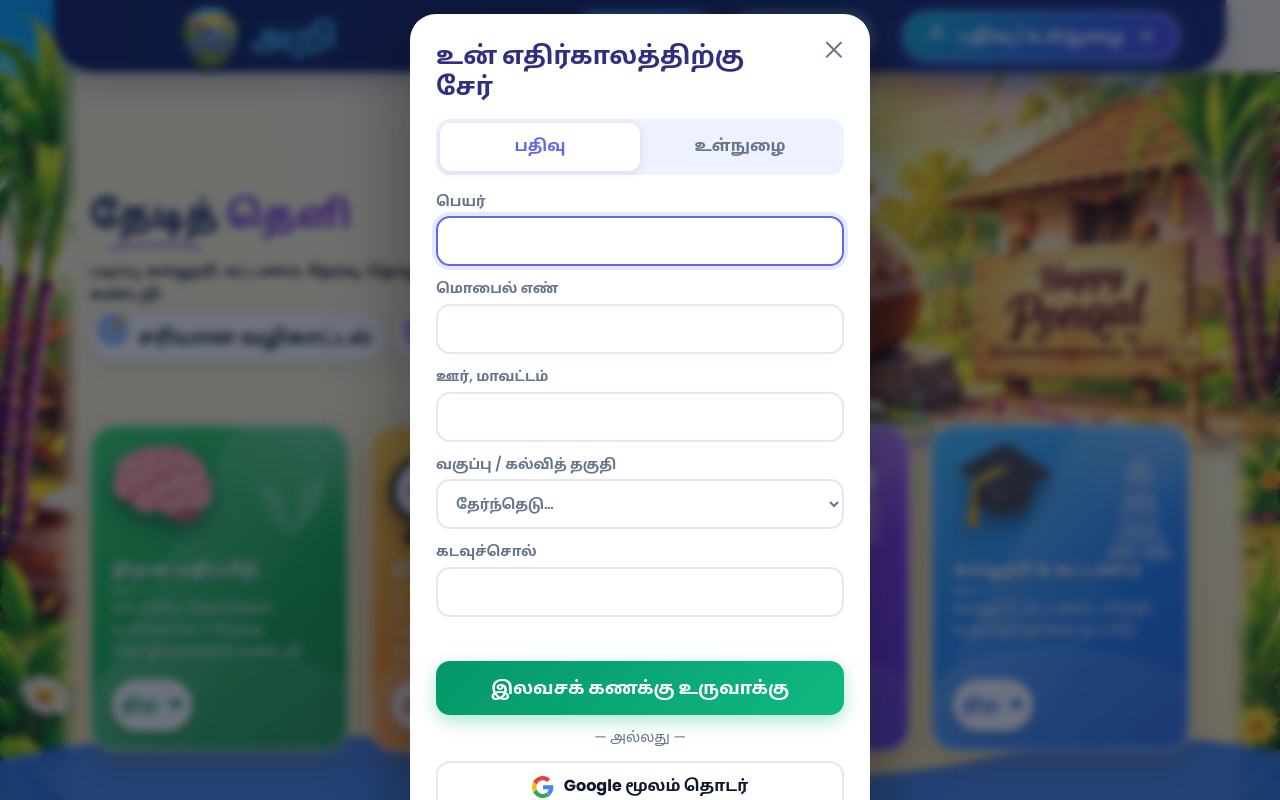
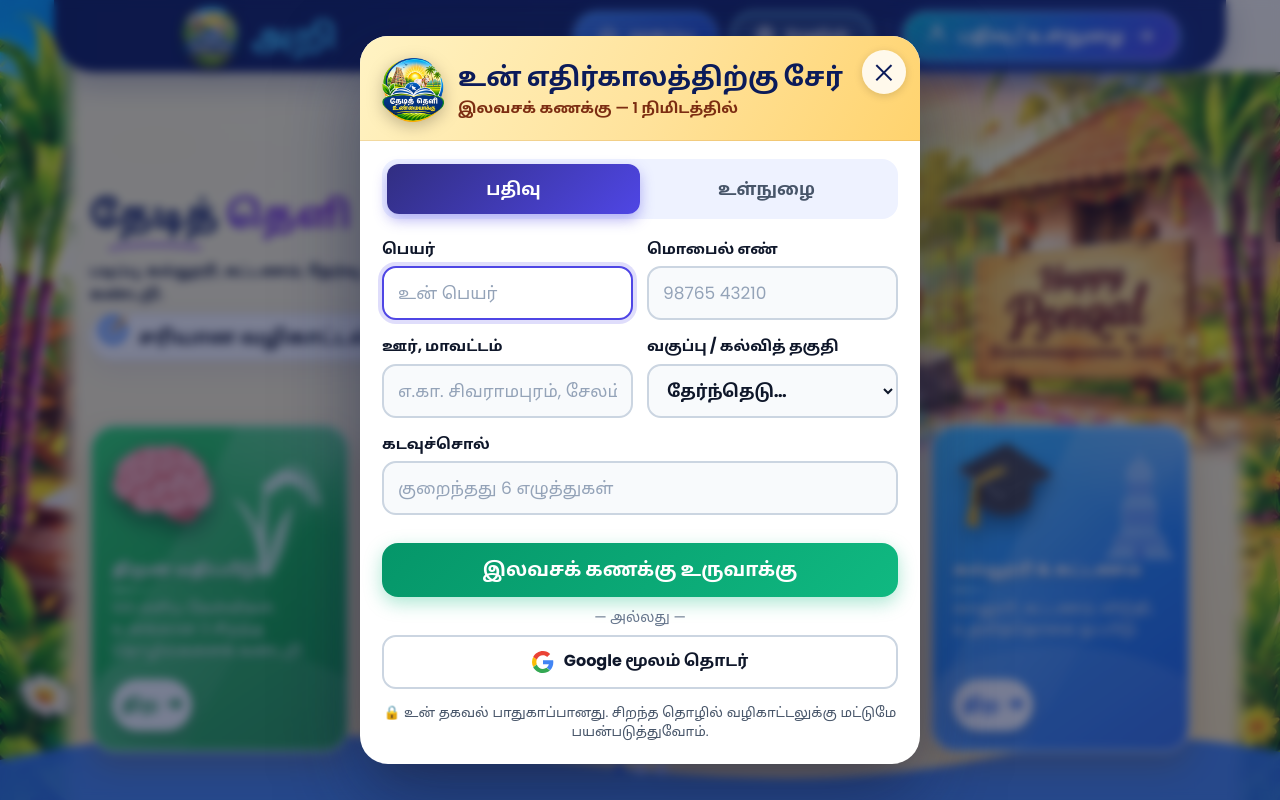
Before and after one commit to MADHAVAN-ZIPNOW/pickmycareer, a React (Vite) app in the folder frontend/: page / in a window 1280 px wide. Both pictures are taken after a click on the button "பதிவு / உள்நுழை". Built offline with nearby package versions, Linux system fonts and the light colour scheme.

Commit message:
Redesign sign-up modal; paddy watermark on first card
Co-Authored-By: Claude Sonnet 5.5 <noreply@anthropic.com>

```diff
--- a/frontend/src/App.jsx
+++ b/frontend/src/App.jsx
@@ -18,7 +18,7 @@ const CARDS = [
 export default function App() {
   const [user, setUser] = useState(null)
   const [pending, setPending] = useState(null)
-  const [authOpen, setAuthOpen] = useState(false)
+  const [authOpen, setAuthOpen] = useState(() => { try { return new URLSearchParams(location.search).has('auth') } catch { return false } })
   const [view, setView] = useState(null) // {t, id?}
   const [lang, setLang] = useState(loadLang)
   const [toastMsg, setToastMsg] = useState('')
--- a/frontend/src/Chrome.jsx
+++ b/frontend/src/Chrome.jsx
@@ -98,8 +98,37 @@ const Tower = () => (
   </svg>
 )
 
+// Paddy (rice) plant: arching panicle heavy with grains + leaf blades
+const ARC = (t) => {
+  // quadratic curve from the stalk top to the drooping tip
+  const p0 = [54, 62], p1 = [96, 8], p2 = [128, 78]
+  const x = (1 - t) * (1 - t) * p0[0] + 2 * (1 - t) * t * p1[0] + t * t * p2[0]
+  const y = (1 - t) * (1 - t) * p0[1] + 2 * (1 - t) * t * p1[1] + t * t * p2[1]
+  const dx = 2 * (1 - t) * (p1[0] - p0[0]) + 2 * t * (p2[0] - p1[0])
+  const dy = 2 * (1 - t) * (p1[1] - p0[1]) + 2 * t * (p2[1] - p1[1])
+  return { x, y, ang: (Math.atan2(dy, dx) * 180) / Math.PI }
+}
+const GRAINS = Array.from({ length: 11 }, (_, i) => {
+  const t = 0.08 + i * 0.085
+  const { x, y, ang } = ARC(t)
+  const size = 1 - i * 0.025
+  return [
+    { x: x + Math.cos(((ang + 90) * Math.PI) / 180) * 5, y: y + Math.sin(((ang + 90) * Math.PI) / 180) * 5, a: ang + 35, s: size },
+    { x: x - Math.cos(((ang + 90) * Math.PI) / 180) * 5, y: y - Math.sin(((ang + 90) * Math.PI) / 180) * 5, a: ang - 35, s: size },
+    { x, y, a: ang + 90, s: size },
+  ]
+}).flat()
+
 const Leaves = () => (
-  <svg viewBox="0 0 160 170"><g fill="#fff"><path d="M80 168C78 120 60 80 20 60c6 44 26 80 60 108z" /><path d="M82 168C86 110 110 70 150 48c-4 50-30 90-68 120z" /><path d="M80 120c-4-30-20-52-46-64 2 28 18 52 46 64z" opacity=".7" /><path d="M84 96c8-26 26-44 52-52-2 26-20 46-52 52z" opacity=".7" /></g></svg>
+  <svg viewBox="0 0 150 170">
+    <g fill="#fff">
+      <path d="M52 170C50 130 38 96 14 66c14 4 30 22 38 50z" opacity=".75" />
+      <path d="M58 170c2-40 14-74 36-94-6 36-12 64-30 94z" opacity=".75" />
+      <path d="M50 170c-1-50 2-92 6-112l4 1c-2 40-2 76 0 111z" />
+      {GRAINS.map((g, i) => <ellipse key={i} cx={g.x} cy={g.y} rx={6.5 * g.s} ry={2.9 * g.s} transform={'rotate(' + g.a + ' ' + g.x + ' ' + g.y + ')'} />)}
+      <path d="M56 62C86 6 120 12 130 80" stroke="#fff" strokeWidth="2.4" fill="none" strokeLinecap="round" />
+    </g>
+  </svg>
 )
 
 const Mark = ({ t }) => {
--- a/frontend/src/parts.jsx
+++ b/frontend/src/parts.jsx
@@ -26,17 +26,23 @@ export function AuthModal({ onClose, onAuthed, toast }) {
   }
   return (
     <div className="ov show" onClick={(e) => e.target === e.currentTarget && onClose()} role="dialog" aria-modal="true" aria-labelledby="authT">
-      <div className="modal">
+      <div className="modal auth">
         <button className="x" onClick={onClose} aria-label="Close">✕</button>
-        <h2 id="authT">{t('உன் எதிர்காலத்திற்கு சேர்', 'Join Your Future')}</h2>
+        <div className="auth-head">
+          <img src="/logo.png" alt="" width="64" height="66" />
+          <div>
+            <h2 id="authT">{t('உன் எதிர்காலத்திற்கு சேர்', 'Join Your Future')}</h2>
+            <p>{tab === 's' ? t('இலவசக் கணக்கு — 1 நிமிடத்தில்', 'Free account — takes 1 minute') : t('மீண்டும் வரவேற்கிறோம்!', 'Welcome back!')}</p>
+          </div>
+        </div>
         <div className="tabs"><button className={tab === 's' ? 'on' : ''} onClick={() => { setTab('s'); setErr('') }}>{t('பதிவு', 'Sign Up')}</button><button className={tab === 'l' ? 'on' : ''} onClick={() => { setTab('l'); setErr('') }}>{t('உள்நுழை', 'Login')}</button></div>
-        <form className="form" onSubmit={submit} noValidate key={tab}>
+        <form className={'form ' + (tab === 's' ? 'su' : 'lg')} onSubmit={submit} noValidate key={tab}>
           {tab === 's' ? (<>
-            <label>{t('பெயர்', 'Name')}<input className="inp" name="name" autoComplete="name" autoFocus /></label>
-            <label>{t('மொபைல் எண்', 'Mobile Number')}<input className="inp" name="mob" type="tel" inputMode="numeric" maxLength={10} autoComplete="tel" /></label>
-            <label>{t('ஊர், மாவட்டம்', 'Village, District')}<input className="inp" name="vil" /></label>
+            <label>{t('பெயர்', 'Name')}<input className="inp" name="name" autoComplete="name" placeholder={t("உன் பெயர்", "Your name")} autoFocus /></label>
+            <label>{t('மொபைல் எண்', 'Mobile Number')}<input className="inp" name="mob" type="tel" placeholder="98765 43210" inputMode="numeric" maxLength={10} autoComplete="tel" /></label>
+            <label>{t('ஊர், மாவட்டம்', 'Village, District')}<input className="inp" name="vil" placeholder={t("எ.கா. சிவராமபுரம், சேலம்", "e.g. Sivaramapuram, Salem")} /></label>
             <label>{t('வகுப்பு / கல்வித் தகுதி', 'Class or Qualification')}<select className="inp" name="cls"><option value="">{t('தேர்ந்தெடு…', 'Select…')}</option><option value="10th">{t('10-ஆம் வகுப்பு', '10th')}</option><option value="12th">{t('12-ஆம் வகுப்பு', '12th')}</option><option value="Diploma">{t('டிப்ளமா', 'Diploma')}</option><option value="Degree">{t('பட்டப்படிப்பு', 'Degree')}</option><option value="Other">{t('மற்றவை', 'Other')}</option></select></label>
-            <label>{t('கடவுச்சொல்', 'Password')}<input className="inp" name="pw" type="password" autoComplete="new-password" /></label>
+            <label>{t('கடவுச்சொல்', 'Password')}<input className="inp" name="pw" type="password" autoComplete="new-password" placeholder={t("குறைந்தது 6 எழுத்துகள்", "At least 6 characters")} /></label>
           </>) : (<>
             <label>{t('மொபைல் அல்லது மின்னஞ்சல்', 'Mobile or Email')}<input className="inp" name="id" autoComplete="username" autoFocus /></label>
             <label>{t('கடவுச்சொல்', 'Password')}<input className="inp" name="pw" type="password" autoComplete="current-password" /></label>
--- a/frontend/src/styles.css
+++ b/frontend/src/styles.css
@@ -759,3 +759,39 @@ header.top{overflow:visible}
  .pill .ni{width:18px;height:18px}
  .navr{min-width:0;flex:0 1 auto}
 }
+
+/* ===== sign-up / login modal v2 ===== */
+.ov{background:rgba(15,23,60,.55);backdrop-filter:blur(5px)}
+.modal.auth{max-width:560px;padding:0;border-radius:28px;overflow:hidden;max-height:94vh;overflow-y:auto;background:#fff;box-shadow:0 30px 80px rgba(15,23,60,.5)}
+.auth-head{display:flex;align-items:center;gap:14px;padding:22px 64px 18px 22px;background:linear-gradient(120deg,#FFF3C4 0%,#FFE29A 55%,#FFD36E 100%);border-bottom:1px solid rgba(180,100,0,.18)}
+.auth-head img{height:64px;width:auto;flex:0 0 auto;filter:drop-shadow(0 4px 8px rgba(0,0,0,.25))}
+.auth-head h2{font-size:clamp(20px,3.2vw,26px)!important;line-height:1.25;color:#0B1B5A;padding:0;margin:0;font-weight:800}
+.auth-head p{margin:3px 0 0;color:#7C2D12;font-weight:600;font-size:15px}
+.modal.auth .x{top:14px;right:14px;background:rgba(255,255,255,.85);color:#0B1B5A;width:44px;height:44px;box-shadow:0 2px 8px rgba(0,0,0,.15)}
+.modal.auth .tabs{margin:18px 22px 6px;background:#EEF2FF;border-radius:16px;padding:5px}
+.modal.auth .tabs button{min-height:50px;font-size:17px;font-weight:800;color:#475569;border-radius:12px}
+.modal.auth .tabs button.on{background:linear-gradient(135deg,#312E81,#4F46E5);color:#fff;box-shadow:0 6px 14px rgba(79,70,229,.4)}
+.modal.auth .form{padding:12px 22px 4px;gap:14px}
+.form.su{grid-template-columns:1fr 1fr}
+.form.su>label:last-of-type,.form>.err,.form>button,.form>a{grid-column:1/-1}
+.modal.auth .form label{font-size:15px;font-weight:700;color:#0F172A;gap:6px}
+.modal.auth .inp{min-height:54px;font-size:17px;border:2px solid #CBD5E1;border-radius:14px;background:#F8FAFC;color:#0F172A}
+.modal.auth .inp::placeholder{color:#94A3B8;font-weight:400}
+.modal.auth .inp:focus{border-color:#4F46E5;background:#fff;box-shadow:0 0 0 4px rgba(79,70,229,.18)}
+.modal.auth .err{font-size:15px;min-height:0}
+.modal.auth .form>button.btn{min-height:58px;font-size:19px;border-radius:16px}
+.modal.auth .or{margin:6px 22px;font-size:14px;color:#64748B}
+.modal.auth .gbtn{width:calc(100% - 44px);margin:0 22px;min-height:54px;font-size:16px;border-color:#CBD5E1}
+.modal.auth .priv{padding:14px 22px 22px;margin:0;font-size:13.5px;line-height:1.45;color:#475569}
+@media(max-width:560px){
+ .form.su{grid-template-columns:1fr}
+ .auth-head{padding:18px 58px 14px 16px;gap:10px}.auth-head img{height:52px}
+ .modal.auth .tabs{margin:14px 16px 4px}
+ .modal.auth .form{padding:10px 16px 2px}
+ .modal.auth .or,.modal.auth .priv{margin-left:16px;margin-right:16px;padding-left:0;padding-right:0}
+ .modal.auth .gbtn{width:calc(100% - 32px);margin:0 16px}
+ .ov{padding:8px}
+}
+.m-quiz{height:clamp(70px,14vh,116px)!important;opacity:.55!important;top:7%!important;right:5%!important}
+.m-quiz{opacity:.85!important;height:clamp(80px,16vh,130px)!important}
+.m-quiz svg{overflow:visible}
```
